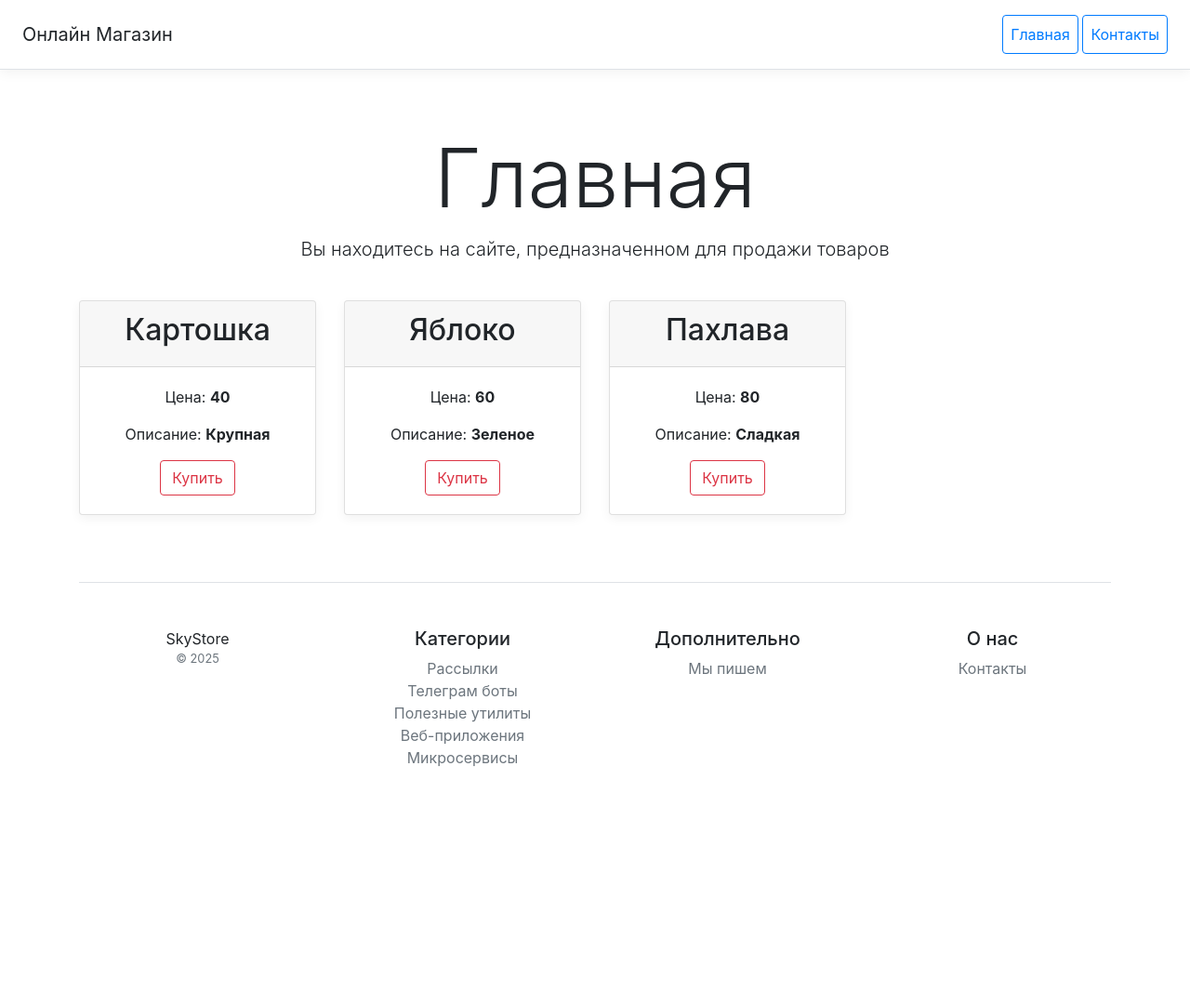
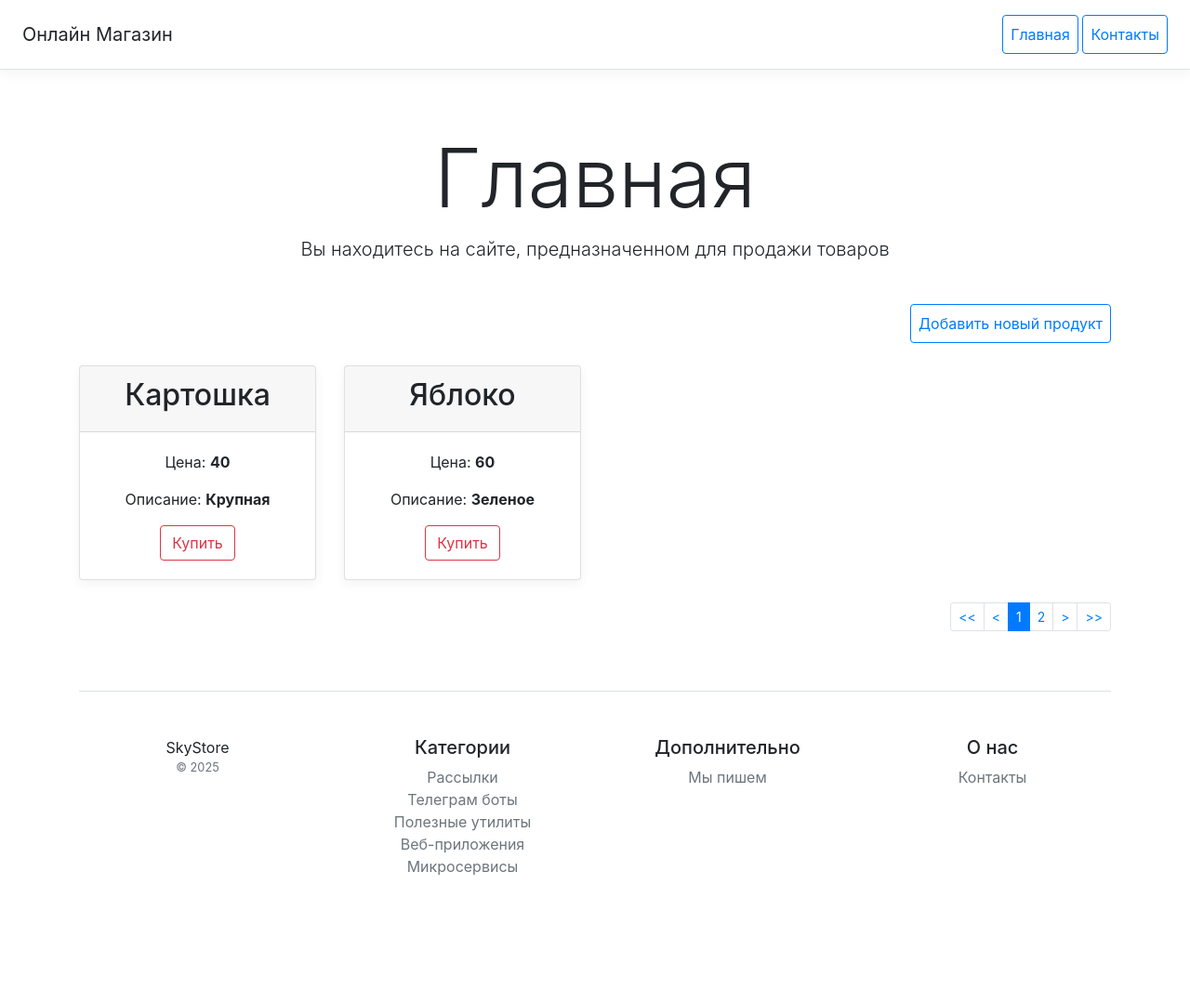
Before and after one commit to Lehaaa3/shop_2025, a Django app: page / in a window 1280 px wide. Shown: the whole page at 93% size. Before the commit the page ends 824 px from the top, so only its background shows below. Run offline with Django 4.2, Linux system fonts and the light colour scheme; data comes from the database, SQL or seed files in the repository; some libraries are stand-ins or nearby versions.

Commit message:
3rd commit - 24 hw solve

```diff
--- a/catalog/admin.py
+++ b/catalog/admin.py
@@ -4,18 +4,18 @@ from catalog.models import Product, Category, Contacts
 
 
 @admin.register(Category)
-class CatalogAdmin(admin.ModelAdmin):
+class CategoryAdmin(admin.ModelAdmin):
     list_display = ('pk', 'name',)
 
 
 @admin.register(Product)
-class CatalogAdmin(admin.ModelAdmin):
+class ProductAdmin(admin.ModelAdmin):
     list_display = ('pk', 'name', 'price', 'category',)
     list_filter = ('category',)
     search_fields = ('name', 'description',)
 
 
 @admin.register(Contacts)
-class CatalogAdmin(admin.ModelAdmin):
+class ContactsAdmin(admin.ModelAdmin):
     list_display = ('pk', 'country', 'address', 'INN')
     list_filter = ('country',)
--- a/catalog/templates/catalog/base.html
+++ b/catalog/templates/catalog/base.html
@@ -20,6 +20,9 @@
 {% block content %}
 {% endblock %}
 
+<div class="container">
+    <div class="row text-right mt-1 mb-4">
+        <div class="col-12">
             <footer class="pt-4 my-md-5 pt-md-5 border-top text-center">
                 <div class="row">
                     <div class="col-12 col-md">
@@ -51,6 +54,8 @@
                 </div>
             </footer>
         </div>
+    </div>
+</div>
 
 <script src="/static/js/bootstrap.bundle.min.js"></script>
 </body>
--- a/catalog/templates/catalog/main.html
+++ b/catalog/templates/catalog/main.html
@@ -7,8 +7,14 @@
 
 
 <div class="container">
+    <div class="row text-right mt-1 mb-4">
+        <div class="col-12">
+            <a class="p-2 btn btn-outline-primary" href="{% url 'catalog:create_product' %}">Добавить
+                новый продукт</a>
+        </div>
+    </div>
     <div class="row text-center">
-        {% for product in object_list %}
+        {% for product in page_obj %}
         <div class="col-3">
             <div class="card mb-4 box-shadow">
                 <div class="card-header">
@@ -16,12 +22,42 @@
                 </div>
                 <div class="card-body">
                     <p>Цена: <b>{{ product.price }}</b></p>
-                    <p>Описание: <b>{{ product.description }}</b></p>
-                    <a href="#" class="btn mt-auto btn-outline-danger">Купить</a>
+                    <p>Описание: <b>{{ product.description|truncatechars:100 }}</b></p>
+                    <a href="{% url 'catalog:product_detail' product.pk %}" class="btn mt-auto btn-outline-danger">Купить</a>
                 </div>
             </div>
         </div>
         {% endfor %}
     </div>
+    <ul class="pagination justify-content-end pagination-sm">
+        {% if page_obj.has_previous %}
+        <li class="page-item"><a class="page-link "
+                                 href="?page=1"><<</a>
+        </li>
+        <li class="page-item"><a class="page-link "
+                                 href="?page={{ page_obj.previous_page_number }}"><</a>
+        </li>
+        {% else %}
+        <li class="page-item"><a class="page-link" href="#" tabindex="-1"><<</a></li>
+        <li class="page-item"><a class="page-link" href="#" tabindex="-1"><</a></li>
+        {% endif %}
+        {% for p in page_obj.paginator.page_range %}
+        {% if p == page_obj.number %}
+        <li class="page-item active"><a class="page-link" href="?page={{p}}">{{p}}</a></li>
+        {% else %}
+        <li class="page-item"><a class="page-link" href="?page={{p}}">{{p}}</a></li>
+        {% endif %}
+        {% endfor %}
+        {% if page_obj.has_next %}
+        <li class="page-item"><a class="page-link" href="?page={{page_obj.next_page_number}}">></a>
+        </li>
+        <li class="page-item"><a class="page-link" href="?page={{page_obj.paginator.num_pages}}">>></a>
+        </li>
+        {% else %}
+        <li class="page-item"><a class="page-link" href="#">></a></li>
+        <li class="page-item"><a class="page-link" href="#">>></a></li>
+        {% endif %}
+    </ul>
+</div>
 
-    {% endblock %}
+{% endblock %}
--- a/catalog/urls.py
+++ b/catalog/urls.py
@@ -1,10 +1,12 @@
 from django.urls import path
 from catalog.apps import CatalogConfig
-from catalog.views import main, contact
+from catalog.views import main, contact, product_detail, ProductCreateView
 
 app_name = CatalogConfig.name
 
 urlpatterns = [
     path('', main, name='main'),
     path('contact/', contact, name='contact'),
+    path('details/<int:pk>/', product_detail, name='product_detail'),
+    path('products/create', ProductCreateView.as_view(), name='create_product'),
 ]
--- a/catalog/views.py
+++ b/catalog/views.py
@@ -1,14 +1,21 @@
 from django.shortcuts import render
+from django.core.paginator import Paginator
+from django.urls import reverse
+from django.views.generic import CreateView
 
+from catalog.forms import ProductForm
 from catalog.models import Product, Contacts
 
 
 def main(request):
-    products_list = Product.objects.all()[:5]
-    print(products_list)
+    products_list = Product.objects.all()
+    paginator = Paginator(products_list, 2)
+    page_number = request.GET.get('page')
+
     context = {
         'title': 'Главная',
-        'object_list': products_list
+        'object_list': products_list,
+        'page_obj': paginator.get_page(page_number)
 
     }
     return render(request, 'catalog/main.html', context)
@@ -26,3 +33,20 @@ def contact(request):
         message = request.POST.get('message')
         print(f"{name}, {phone}, {message}")
     return render(request, 'catalog/contact.html', context)
+
+
+def product_detail(request, pk):
+    product = Product.objects.get(pk=pk)
+    context = {
+        'title': product.name,
+        'object': product
+    }
+    return render(request, 'catalog/product_detail.html', context)
+
+
+class ProductCreateView(CreateView, ProductForm):
+    model = Product
+    form_class = ProductForm
+
+    def get_success_url(self):
+        return reverse('catalog:main')
```
Also changed, not shown: catalog/forms.py (added, +9 -0 lines), catalog/templates/catalog/product_detail.html (added, +22 -0 lines), catalog/templates/catalog/product_form.html (added, +24 -0 lines), catalog/templatetags/my_tags.py (added, +13 -0 lines), catalog/templatetags/__init__.py (added). Lines whose indentation alone changed are shown as unchanged.
